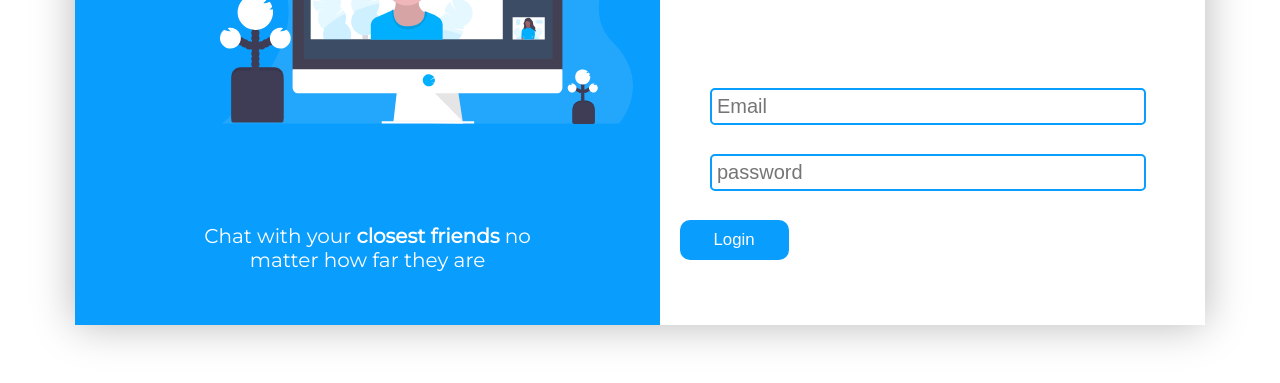
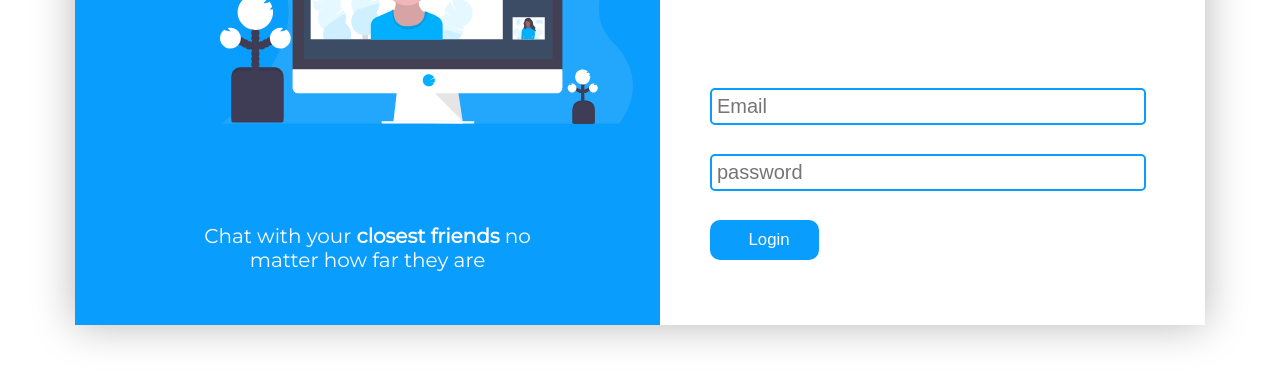
Before and after one commit to ElanaSv/AgoraProject, a plain HTML site: page index.html in a window 1280 px wide. Shown: the part 411-794 px from the top of the page. Drawn offline with Linux system fonts and the light colour scheme.

Commit message:
fixed it

```diff
--- a/styles.css
+++ b/styles.css
@@ -77,12 +77,12 @@ input{
 
 .loginButton{
     width: 20%;
-    margin-left: 20px;
+    margin-left: 50px;
     background: #099dfd;
     margin-top: 10px;
     padding-top: 10px;
     padding-bottom: 10px;
-    padding-left: 5px;
+    padding-left: 15px;
     color: white;
     border: none;
     font-size: 1.05rem;
```
